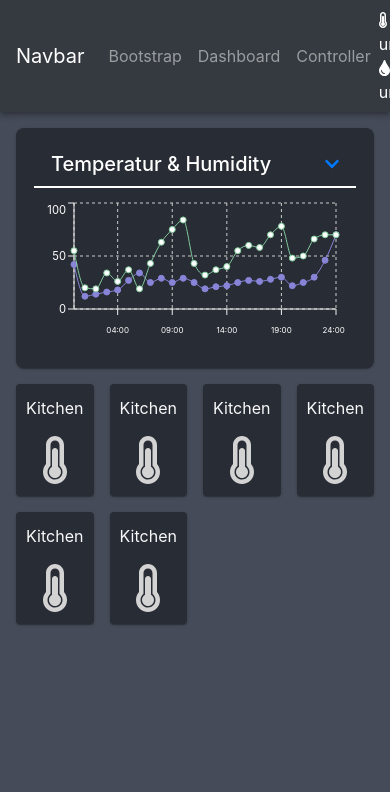
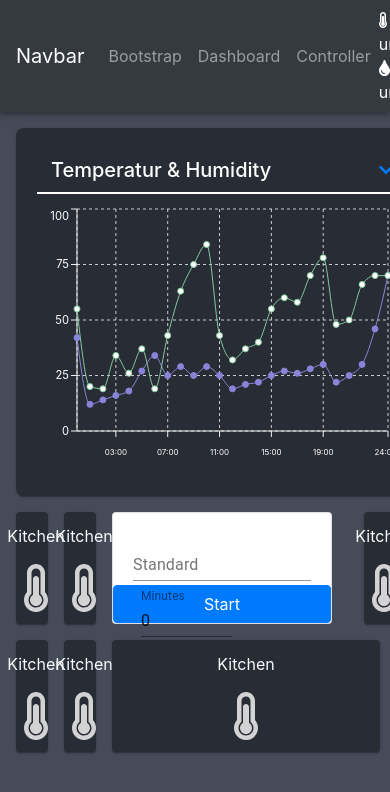
Before and after one commit to Simon-Oliver/next-exploration, a Next.js app: page /dashboard in a window 390 px wide. Shown: the top 792 px of the page. Built offline with nearby package versions, Linux system fonts and the light colour scheme; no server answers.

Commit message:
worked on grid

```diff
--- a/components/Widget/ChartDropDown.module.css
+++ b/components/Widget/ChartDropDown.module.css
@@ -1,4 +1,4 @@
 .dropdown {
-  width: 250px !important;
+  width: 300px !important;
   padding: 1rem !important;
 }
--- a/components/Widget/Graph.module.css
+++ b/components/Widget/Graph.module.css
@@ -9,14 +9,14 @@
     0 2px 1px -1px rgba(0, 0, 0, 0.12),
     0 1px 3px 0 rgba(0, 0, 0, 0.2);
   padding: 2rem 0;
-  grid-column: span 5;
+  grid-column: span 6;
   grid-row: 1 / 4;
 }
 
 @media (max-width: 1000px) {
   .lineChartContainer {
     grid-column: 1 / -1;
-    grid-row: 1 / 3;
+    grid-row: 1 / 4;
   }
 }
 
--- a/components/Widget/Timer.js
+++ b/components/Widget/Timer.js
@@ -1,5 +1,6 @@
 import React, { useState, useEffect } from 'react';
 import { makeStyles } from '@material-ui/core/styles';
+import { TextField } from '@material-ui/core';
 import Card from 'react-bootstrap/Card';
 import Button from 'react-bootstrap/Button';
 
--- a/components/temp.module.css
+++ b/components/temp.module.css
@@ -4,12 +4,12 @@
     0 1px 3px 0 rgba(0, 0, 0, 0.2);
   border: none;
   background: #282c34 !important;
-  grid-column: span 1;
+  grid-column: span 2;
 }
 
 @media (max-width: 1000px) {
   .card {
-    grid-column: span 2;
+    grid-column: span 3;
   }
 }
 
--- a/pages/app.module.css
+++ b/pages/app.module.css
@@ -8,7 +8,7 @@
   height: calc(100vh - 65px);
   padding: 1rem;
   display: grid;
-  grid-template-columns: repeat(8, 1fr);
+  grid-template-columns: repeat(12, 1fr);
   grid-auto-rows: 7rem;
   grid-gap: 1rem;
 }
--- a/pages/dashboard.js
+++ b/pages/dashboard.js
@@ -1,6 +1,7 @@
 import React from 'react';
 import Temp from '../components/temp';
 import Graph from '../components/Widget/Graph';
+import Timer from '../components/Widget/Timer';
 
 import style from '../components/dashboard.module.css';
 
@@ -10,6 +11,7 @@ export default function dashboard() {
       <Temp></Temp>
       <Temp></Temp>
       <Graph></Graph>
+      <Timer></Timer>
       <Temp></Temp>
       <Temp></Temp>
       <Temp></Temp>
```
